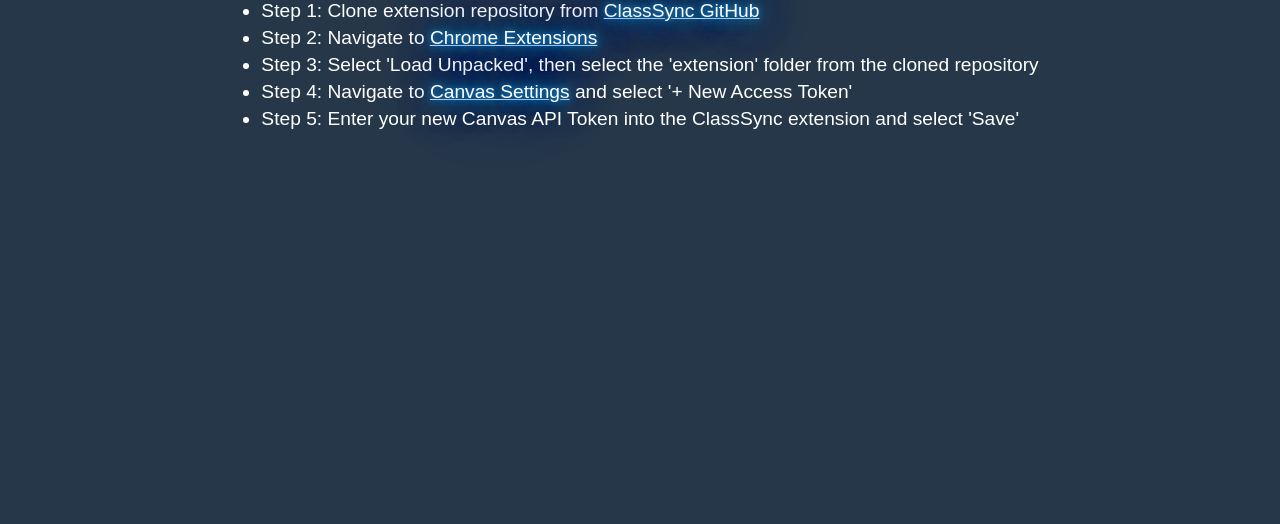
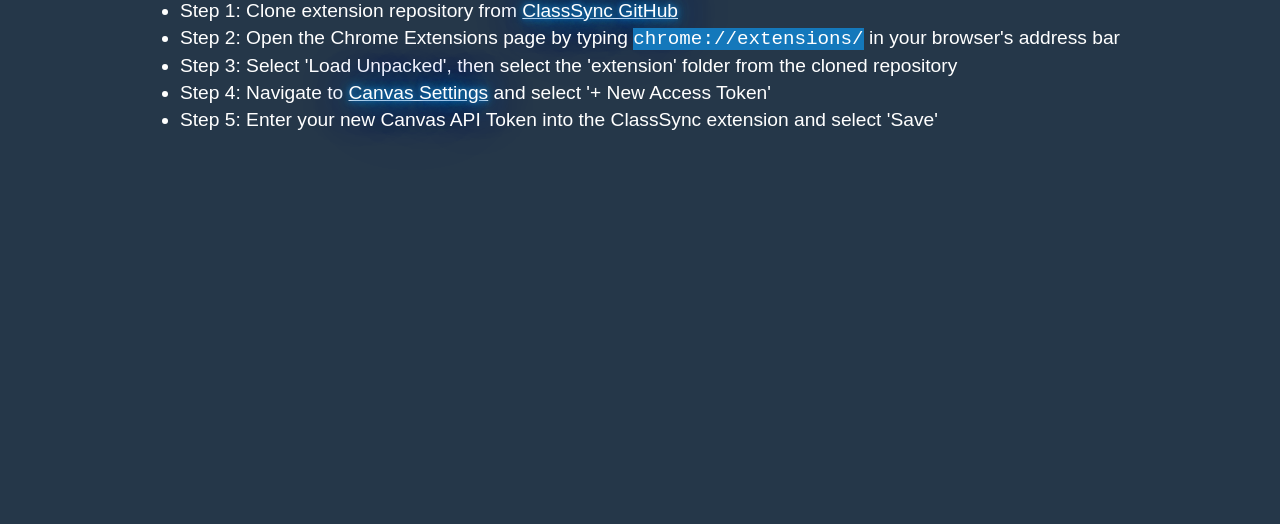
Before and after one commit to RyanHarang/ClassSync, a browser extension: page html/index.html in a window 1280 px wide. Shown: the part 276-800 px from the top of the page. Drawn offline with Linux system fonts and the light colour scheme.

Commit message:
Updating instructions

```diff
--- a/css/styles.css
+++ b/css/styles.css
@@ -12,6 +12,24 @@
   align-items: center;
   background-color: #253749;
   font-family: Arial, sans-serif;
+}
+
+::-webkit-scrollbar {
+  width: 4px;
+  height: 4px;
+}
+
+::-webkit-scrollbar-track {
+  background: #f1f1f1;
+}
+
+::-webkit-scrollbar-thumb {
+  background: #888;
+  border-radius: 4px;
+}
+
+::-webkit-scrollbar-thumb:hover {
+  background: #555;
 }
 
 .title {
@@ -35,6 +53,10 @@
 
 .link:hover {
   outline: 2px solid #1478bb;
+}
+
+.code {
+  background-color: #1478bb;
 }
 
 .tab-container {
--- a/html/index.html
+++ b/html/index.html
@@ -24,8 +24,9 @@
           target="_blank" rel="noopener noreferrer">ClassSync GitHub</a>
       </li>
       <li class="instruction">
-        Step 2: Navigate to <a class="link" href="chrome://extensions/" target="_blank" rel="noopener noreferrer">Chrome
-          Extensions</a>
+        Step 2: Open the Chrome Extensions page by typing
+        <code class="code">chrome://extensions/</code>
+        in your browser's address bar
       </li>
       <li class="instruction">
         Step 3: Select 'Load Unpacked', then select the 'extension' folder from the cloned
```
Also changed, not shown: README.md.
